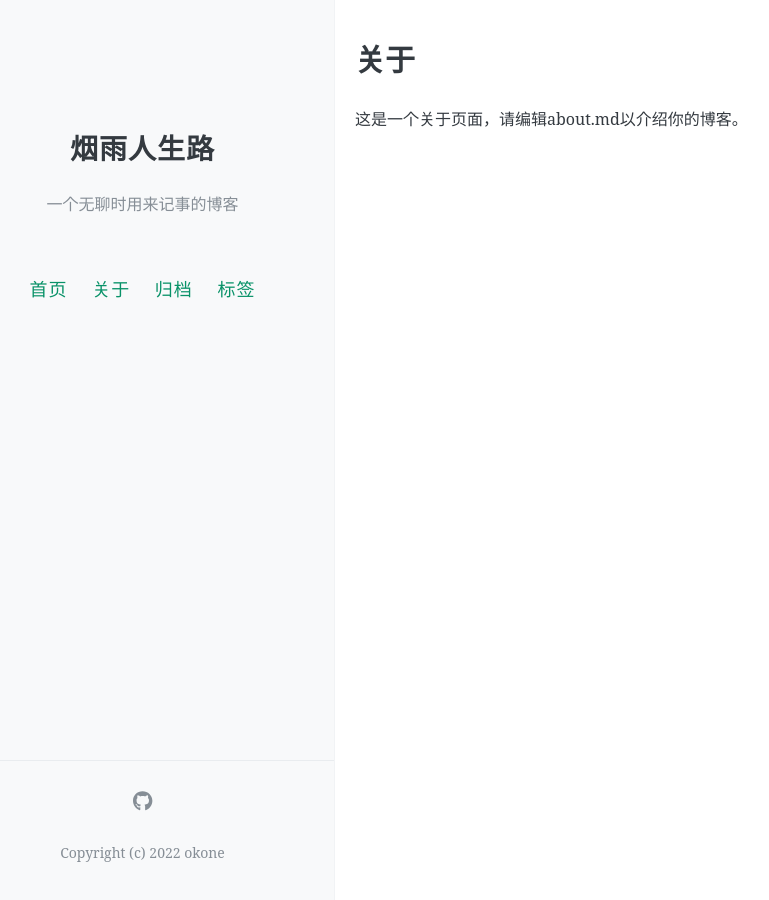
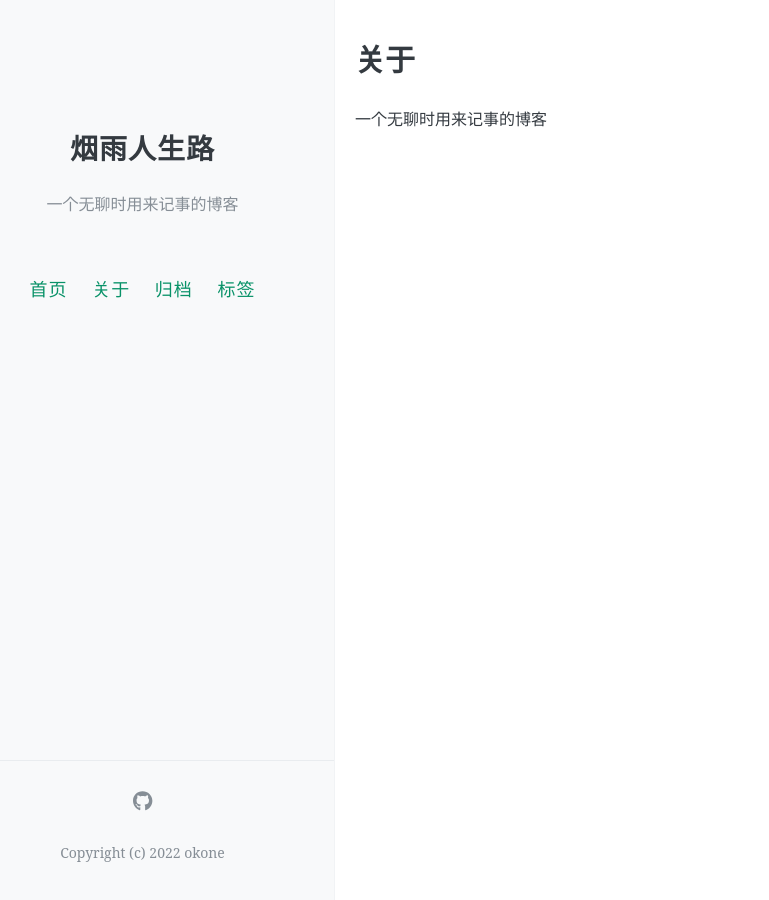
Before and after one commit to cc1895/okone, a Jekyll site: the page built from about.md, in a window 1280 px wide. Shown: the whole page, without its empty margins (49-818 px from the left). Built offline with Jekyll 4.4.1, drawn with Linux system fonts in a browser that asks for light colours; comment, search, counter and statistics services are not loaded.

Commit message:
Update about.md

```diff
--- a/about.md
+++ b/about.md
@@ -4,4 +4,4 @@ title: 关于
 permalink: /about/
 ---
 
-这是一个关于页面，请编辑about.md以介绍你的博客。
+一个无聊时用来记事的博客
```
